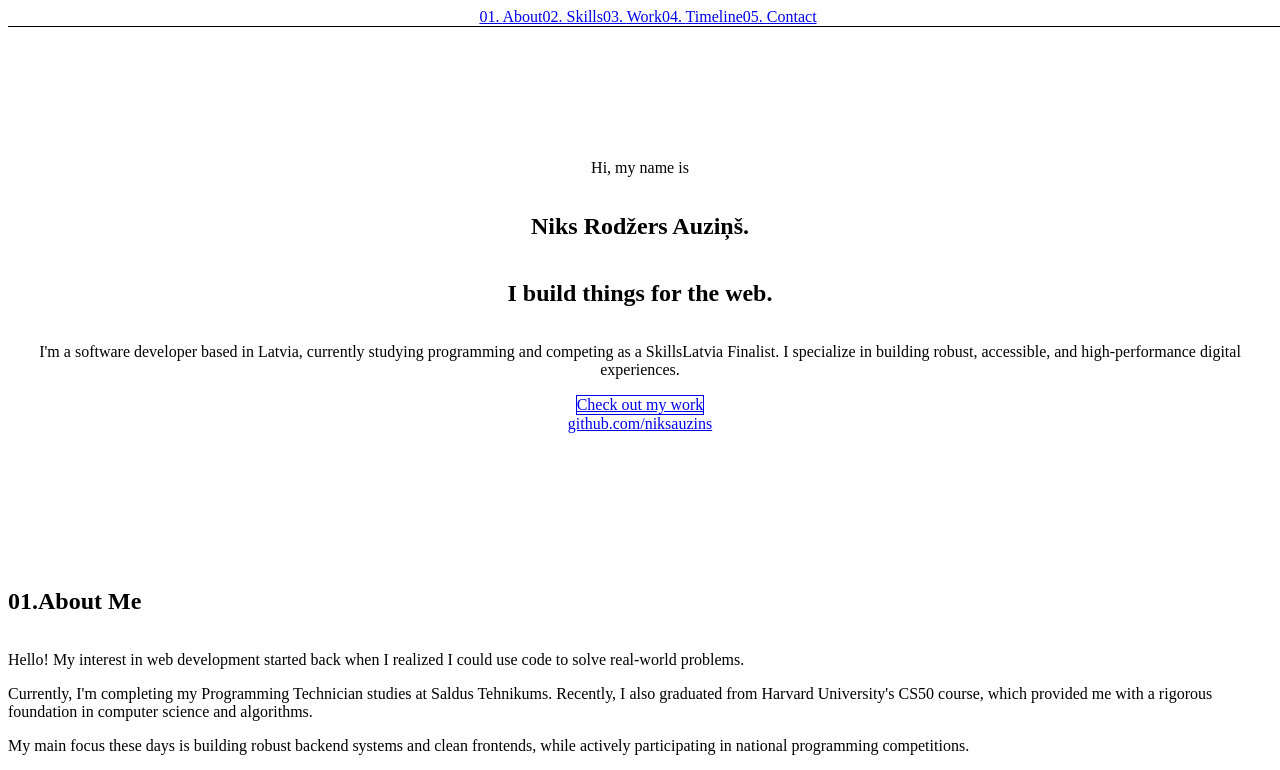
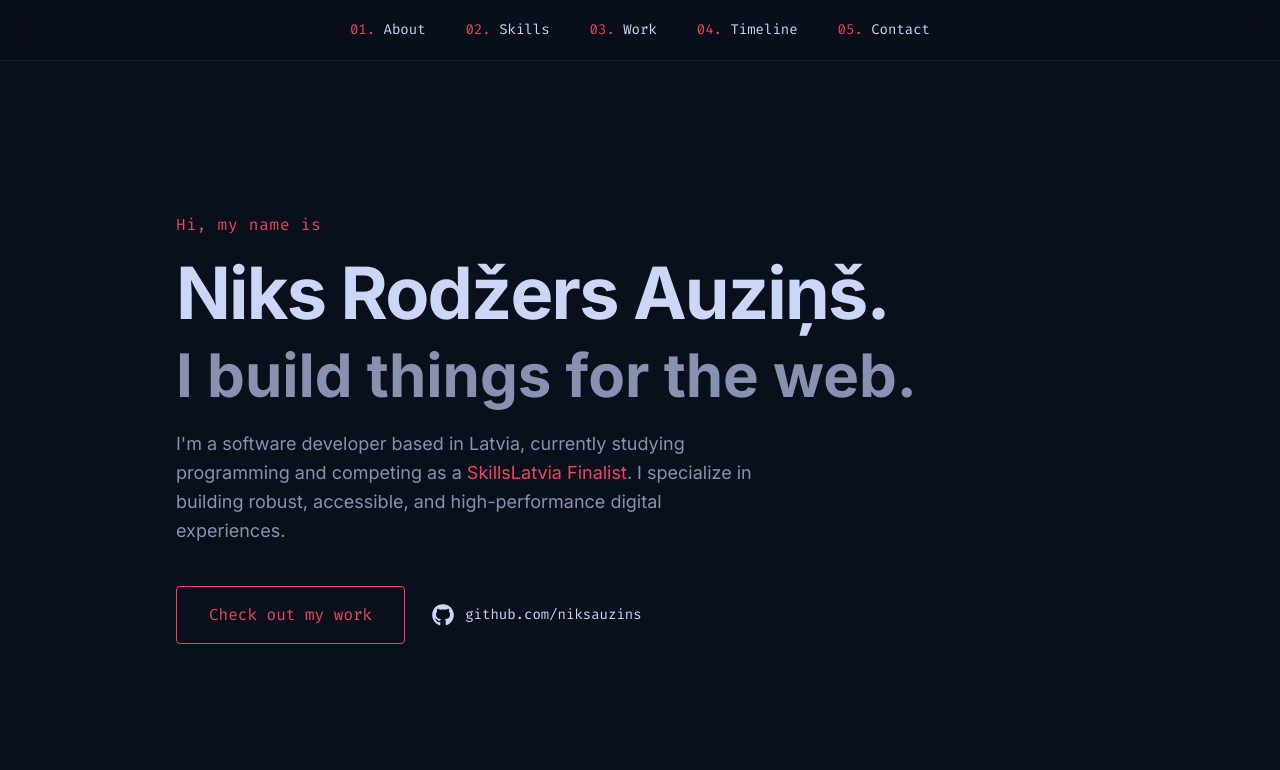
Before and after one commit to niksauzins/portfolio, a website: page index.html in a window 1280 px wide. Shown: the top 770 px of the page. Drawn offline with nearby package versions, Linux system fonts and the light colour scheme; files that its build step writes are made by us from their sources.

Commit message:
build: install @tailwindcss/cli and update build scripts for v4

```diff
--- a/package.json
+++ b/package.json
@@ -4,7 +4,8 @@
   "description": "",
   "main": "tailwind.config.js",
   "scripts": {
-    "test": "echo \"Error: no test specified\" && exit 1"
+    "build": "npx @tailwindcss/cli -i ./src/input.css -o ./assets/style.css --minify",
+    "dev": "npx @tailwindcss/cli -i ./src/input.css -o ./assets/style.css --watch"
   },
   "repository": {
     "type": "git",
@@ -20,5 +21,8 @@
   "homepage": "https://github.com/niksauzins/portfolio#readme",
   "devDependencies": {
     "tailwindcss": "^4.2.1"
+  },
+  "dependencies": {
+    "@tailwindcss/cli": "^4.2.1"
   }
 }
--- a/src/input.css
+++ b/src/input.css
@@ -1,3 +1,14 @@
-@tailwind base;
-@tailwind components;
-@tailwind utilities;
+@import "tailwindcss";
+
+@theme {
+    /* Colors */
+  --color-accent: #e94560;
+  --color-bgDark: #0a0f1c;
+  --color-bgCard: #111827;
+  --color-lightText: #ccd6f6;
+  --color-dimText: #8892b0;
+
+  /* Fonts */
+  --font-sans: "Inter", ui-sans-serif, system-ui, sans-serif;
+  --font-mono: "Fira Code", ui-monospace, SFMono-Regular, Menlo, Monaco, Consolas, monospace;
+}
--- a/tailwind.config.js
+++ /dev/null
@@ -1,21 +0,0 @@
-/** @type {import('tailwindcss').Config} */
-
-module.exports = {
-  content: ['./*.html'],
-  theme: {
-    extend: {
-      colors: {
-        accent: '#e94560',
-        bgDark: '#0a0f1c',
-        bgCard: '#111827',
-        lightText: '#ccd6f6',
-        dimText: '#8892b0',
-      },
-      fontFamily: {
-        sans: ['Inter', 'sans-serif'],
-        mono: ['Fira Code', 'monospace'],
-      },
-    },
-  },
-  plugins: [],
-};
```
Also changed, not shown: .github/workflows/deploy.yml, 1 other file.
